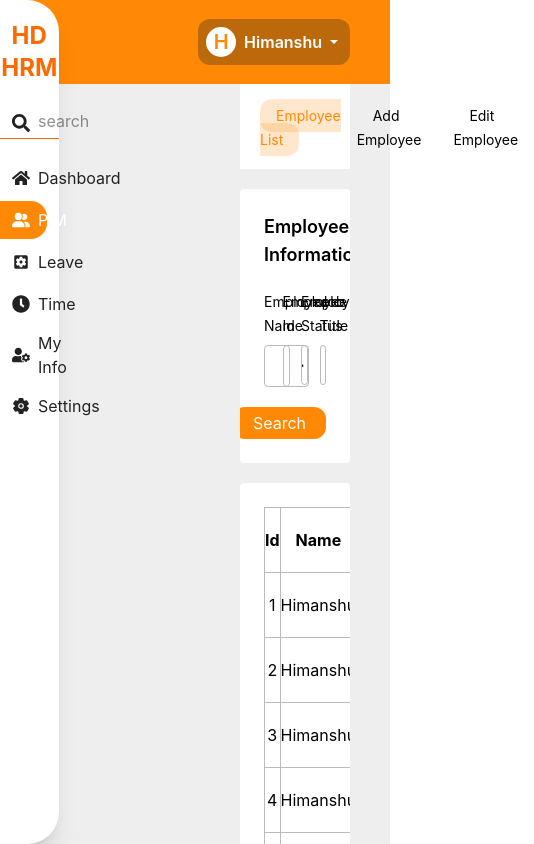
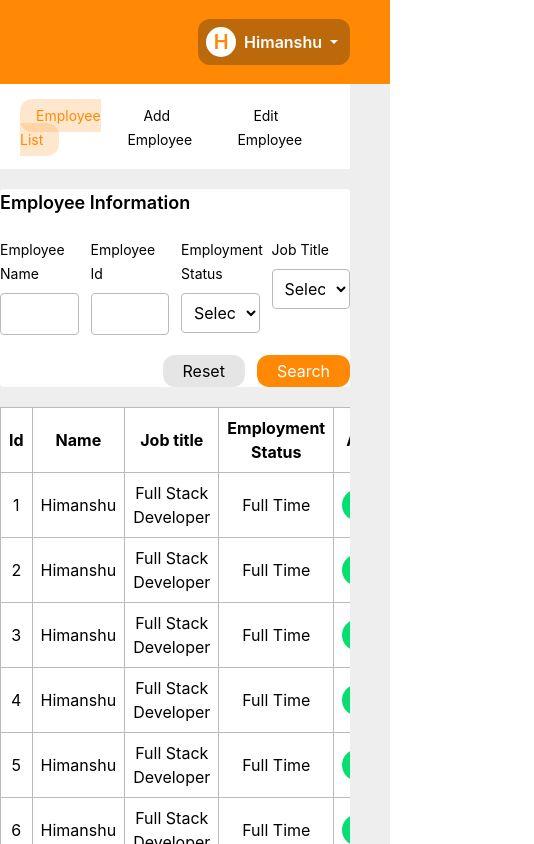
Before and after one commit to himanshu-dimri-fullstack/hrm, a React (Vite) app in the folder client/: page /pim/view in a window 390 px wide. Shown: the whole page, 534 px wide, since content can reach past the window. Built offline with nearby package versions, Linux system fonts and the light colour scheme.

Commit message:
add changes

```diff
--- a/client/src/components/DashboardLayout.jsx
+++ b/client/src/components/DashboardLayout.jsx
@@ -11,8 +11,7 @@ const DashboardLayout = () => {
             <div className='absolute top-0 left-0'>
                 <Sidebar />
             </div>
-
-            <div className='pl-60 pr-10'>
+            <div className='lg:pl-[20vw] md:pl-[20vw] pr-10'>
                 <Outlet />
             </div>
         </div>
--- a/client/src/components/Sidebar.jsx
+++ b/client/src/components/Sidebar.jsx
@@ -7,13 +7,13 @@ import { MdSettingsApplications } from "react-icons/md";
 import { FaClock } from "react-icons/fa";
 import { FaUserCog } from "react-icons/fa";
 import { IoSettings } from "react-icons/io5";
+import { GiHamburgerMenu } from "react-icons/gi";
 
 const Sidebar = () => {
 
-    const [active, setActive] = useState(true);
-
     return (
-        <div className='w-[15vw] h-screen bg-white rounded-br-4xl rounded-tr-4xl shadow-xl'>
+        <>
+            <div className='hidden md:block lg:w-[15vw] md:w-[18vw] h-screen bg-white rounded-br-4xl rounded-tr-4xl shadow-xl'>
                 <h1 className='text-2xl text-orange-500 font-bold text-center pt-5'>HD HRM</h1>
                 <div className='pt-5'>
                     <div className='flex gap-2 items-center border-b border-b-orange-500 text-[#222]'>
@@ -90,7 +90,11 @@ const Sidebar = () => {
                         </NavLink>
                     </div>
                 </div>
+                <div className='block md:hidden'>
+                    <GiHamburgerMenu />
                 </div>
+            </div>
+        </>
     )
 }
 
--- a/client/src/pages/pim/PimView.jsx
+++ b/client/src/pages/pim/PimView.jsx
@@ -56,20 +56,20 @@ const PimView = () => {
     ]
     return (
         <div>
-            <div className='bg-white rounded p-6 mt-5'>
+            <div className='bg-white rounded md:p-3 lg:p-6 mt-5'>
                 <h3 className='text-lg font-semibold mb-5'>Employee Information</h3>
                 <div className='grid grid-cols-4 gap-3'>
                     <div>
                         <label className='text-sm'>Employee Name</label><br />
-                        <input className='w-full rounded border border-[#bbb] py-2 outline-none px-3 mt-2' />
+                        <input className='focus:border-orange-400 focus:ring-2 focus:ring-orange-400 w-full rounded border border-[#bbb] p-2 outline-none px-3 mt-2' />
                     </div>
                     <div>
                         <label className='text-sm'>Employee Id</label><br />
-                        <input className='w-full rounded border border-[#bbb] py-2 outline-none px-3 mt-2' />
+                        <input className='focus:border-orange-400 focus:ring-2 focus:ring-orange-400 w-full rounded border border-[#bbb] p-2 outline-none px-3 mt-2' />
                     </div>
                     <div>
                         <label className='text-sm'>Employment Status</label><br />
-                        <select className='w-full rounded border border-[#bbb] py-2 outline-none mt-2'>
+                        <select className='w-full rounded border border-[#bbb] p-2 outline-none mt-2'>
                             <option>Select</option>
                             <option>Full Time</option>
                             <option>Part Time</option>
@@ -77,7 +77,7 @@ const PimView = () => {
                     </div>
                     <div>
                         <label className='text-sm'>Job Title</label><br />
-                        <select className='w-full rounded border border-[#bbb] py-2 outline-none mt-2'>
+                        <select className='w-full rounded border border-[#bbb] p-2 outline-none mt-2'>
                             <option>Select</option>
                             <option>Full Stack Developer</option>
                             <option>Front-End Developer</option>
@@ -86,28 +86,28 @@ const PimView = () => {
                     </div>
                 </div>
                 <div className='flex justify-end gap-3 mt-5'>
-                    <button className='px-5 py-1 bg-black/10 backdrop-blur text-black rounded-xl'>Reset</button>
-                    <button className='px-5 py-1 bg-orange-400 text-white rounded-xl'>Search</button>
+                    <button className='px-5 p-1 bg-black/10 backdrop-blur text-black rounded-xl'>Reset</button>
+                    <button className='px-5 p-1 bg-orange-400 text-white rounded-xl'>Search</button>
                 </div>
             </div>
-            <div className='bg-white rounded p-6 mt-5'>
+            <div className='bg-white rounded md:p-3 lg:p-6 mt-5'>
                 <table className='w-full border-collapse'>
                     <tr className='border border-[#eee]'>
-                        <th className='border border-[#bbb] py-2'>Id</th>
-                        <th className='border border-[#bbb] py-2' >Name</th>
-                        <th className='border border-[#bbb] py-2'>Job title</th>
-                        <th className='border border-[#bbb] py-2'>Employment Status</th>
-                        <th className='border border-[#bbb] py-2'>Actions</th>
+                        <th className='border border-[#bbb] p-2'>Id</th>
+                        <th className='border border-[#bbb] p-2' >Name</th>
+                        <th className='border border-[#bbb] p-2'>Job title</th>
+                        <th className='border border-[#bbb] p-2'>Employment Status</th>
+                        <th className='border border-[#bbb] p-2'>Actions</th>
                     </tr>
                     {
                         data.map((item) => {
                             return (
-                                <tr className='border border-[#eee] text-center'>
-                                    <td className='border border-[#bbb] py-2'>{item.id}</td>
-                                    <td className='border border-[#bbb] py-2'>{item.name}</td>
-                                    <td className='border border-[#bbb] py-2'>{item.title}</td>
-                                    <td className='border border-[#bbb] py-2'>{item.status}</td>
-                                    <td className='border border-[#bbb] py-2'>
+                                <tr key={item.id} className='border border-[#eee] text-center'>
+                                    <td className='border border-[#bbb] p-2'>{item.id}</td>
+                                    <td className='border border-[#bbb] p-2'>{item.name}</td>
+                                    <td className='border border-[#bbb] p-2'>{item.title}</td>
+                                    <td className='border border-[#bbb] p-2'>{item.status}</td>
+                                    <td className='border border-[#bbb] p-2'>
                                         <div className='flex justify-center gap-1'>
                                             <button className='text-white bg-green-400 rounded-[50%] p-2'><MdEdit /></button>
                                             <button className='text-white bg-red-400 rounded-[50%] p-2'><MdDelete /></button>
```
Also changed, not shown: client/src/components/Form.jsx (+0 -7 lines). Lines whose indentation alone changed are shown as unchanged.
